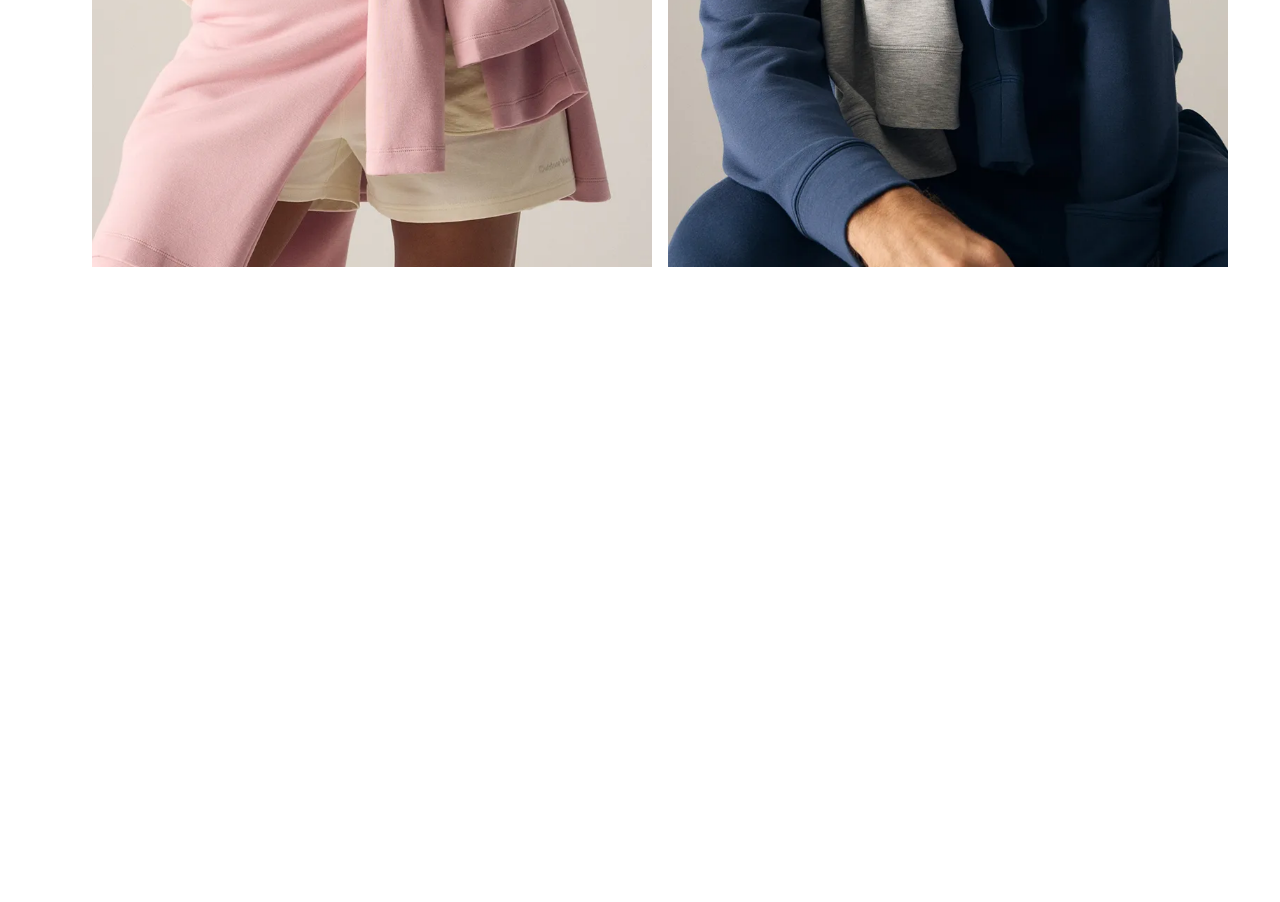
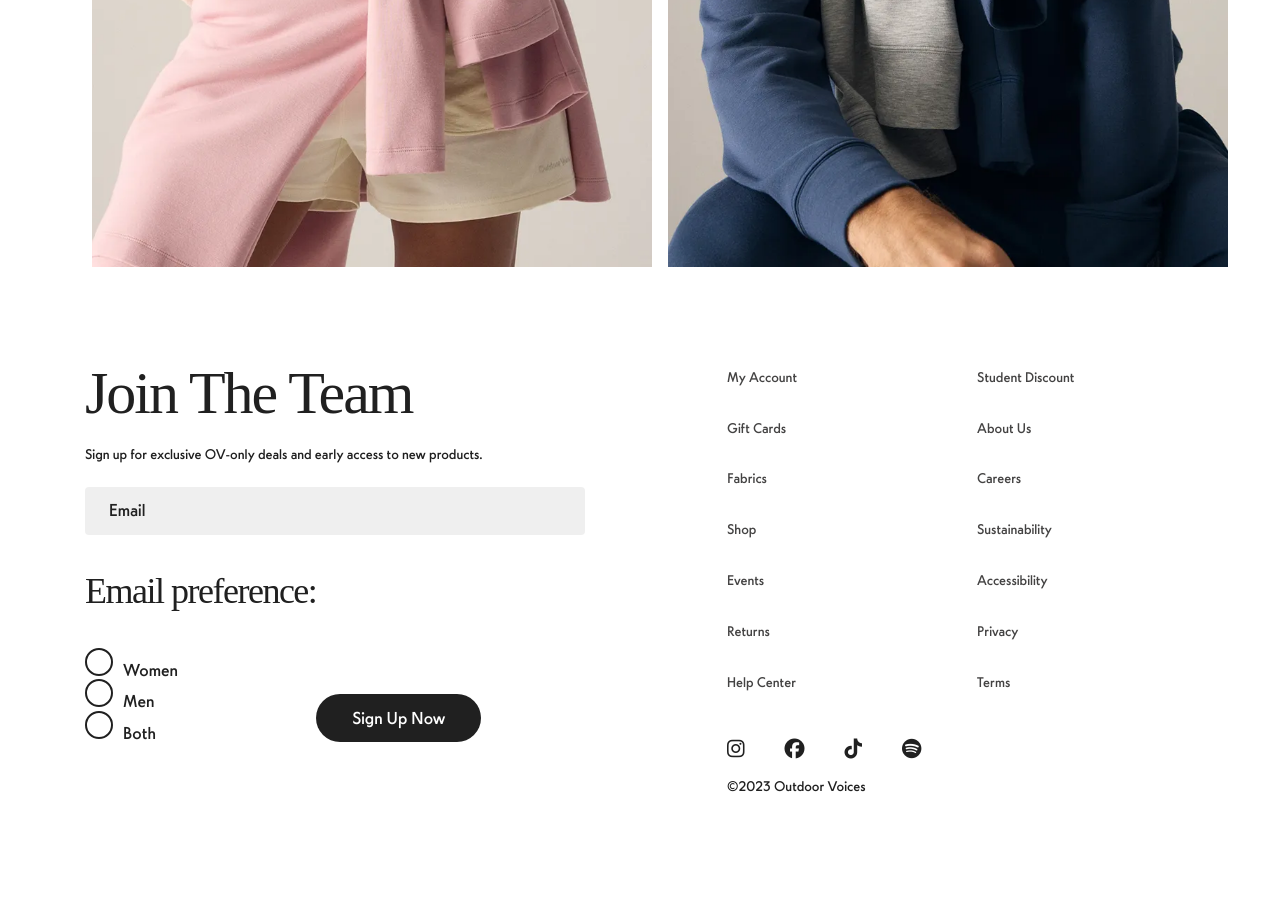
Before and after one commit to annaejanke/outdoor-voices-case-study, a plain HTML site: page index.html in a window 1280 px wide. Shown: the part 2268-3170 px from the top of the page. Before the commit the page ends 2539 px from the top, so only its background shows below. Drawn offline with nearby package versions, Linux system fonts and the light colour scheme; a web font is replaced by a local one.

Commit message:
added footer section to .index

```diff
--- a/index.html
+++ b/index.html
@@ -266,6 +266,75 @@
 
   </div>
 
+   <!-- Footer Section -->
+
+   <footer class="footer">
+    <div class="footer-section">
+        <div>  <!-- Top Start -->
+            <h2 class="cover-section__title">Join The Team</h2>
+            <p class="carousel-section-card__body footer__body">Sign up for exclusive OV-only deals and early access to new products.</p>
+
+            <div class="email-input-wrapper">
+                <div class="email-input-label">Email</div>
+                <input class="email-input-input" name="email" type="email">
+            </div>
+        </div> <!-- Top End -->
+
+
+        <div class="email-signup__inputs"> <!-- Bottom Start -->
+            <div> <!-- Bottom-Left Start -->
+            <h3 class="carousel-section__title">Email preference:</h3>
+
+            <p class="cover-section__body footer-signup__body">
+            <input class="radio-input" type="radio" name="beantype" value="Whole Bean" >Women <br >
+            <input class="radio-input" type="radio" name="beantype" value="Grounded" >Men <br >
+            <input class="radio-input" type="radio" name="beantype" value="Grounded" >Both
+            </p>
+            </div> <!-- Bottom-Left End -->
+
+            <div class="email-signup__button-container"> <!-- Bottom-Right Start -->
+                <button type="button">Sign Up Now</button>
+            </div> <!-- Bottom-Right End -->
+        </div> <!-- Bottom End -->
+
+
+    </div>
+
+    <div class="footer-section">
+        <div class="footer-section__links">
+            <ul class="footer__nav footer__nav-left">
+                <li class="footer__nav-item"><a href="index.html">My Account</a></li>
+                <li class="footer__nav-item"><a href="./About/index.html">Gift Cards</a></li>
+                <li class="footer__nav-item"><a href="./Services/index.html">Fabrics</a></li>
+                <li class="footer__nav-item"><a href="./Services/index.html">Shop</a></li>
+                <li class="footer__nav-item"><a href="./Services/index.html">Events</a></li>
+                <li class="footer__nav-item"><a href="./Services/index.html">Returns</a></li>
+                <li class="footer__nav-item"><a href="./Services/index.html">Help Center</a></li>
+            </ul>
+
+                <ul class="footer__nav footer__nav-left">
+                    <li class="footer__nav-item"><a href="index.html">Student Discount</a></li>
+                    <li class="footer__nav-item"><a href="./About/index.html">About Us</a></li>
+                    <li class="footer__nav-item"><a href="./Services/index.html">Careers</a></li>
+                    <li class="footer__nav-item"><a href="./Services/index.html">Sustainability</a></li>
+                    <li class="footer__nav-item"><a href="./Services/index.html">Accessibility</a></li>
+                    <li class="footer__nav-item"><a href="./Services/index.html">Privacy</a></li>
+                    <li class="footer__nav-item"><a href="./Services/index.html">Terms</a></li>
+                </ul>
+          </div>
+          <div class="footer-section__socials">
+            <i class="fa-brands fa-instagram footer-social"></i>
+            <i class="fa-brands fa-facebook footer-social"></i>
+            <i class="fa-brands fa-tiktok footer-social"></i>
+            <i class="fa-brands fa-spotify footer-social"></i>
+          </div>
+          <div class="footer-section__copyright">
+            <p class="carousel-section-card__body footer__body">&copy;2023 Outdoor Voices</p>
+          </div>
+
+    </div>
+</footer>
+
 
 
 </body>
```
